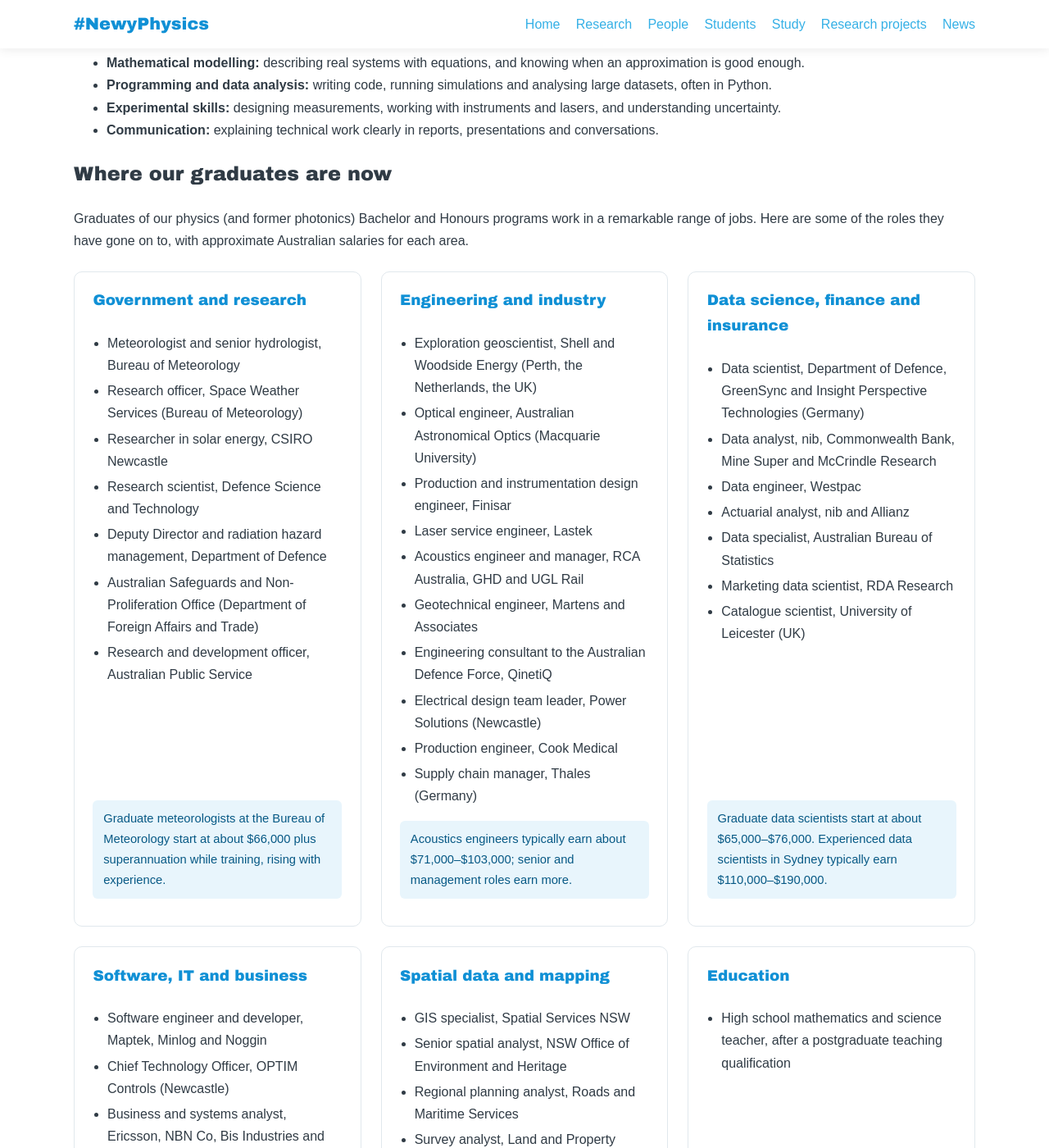
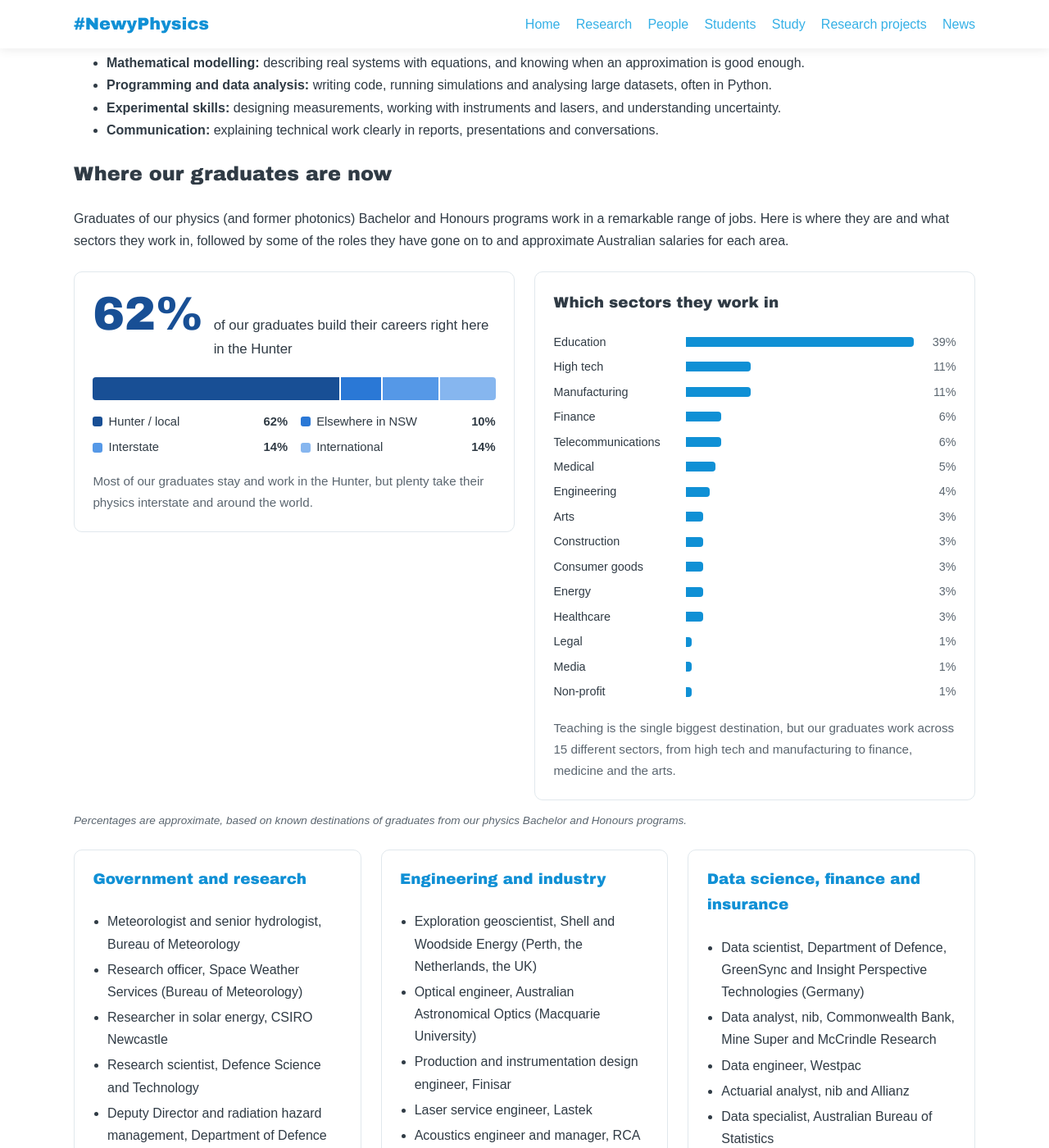
Before and after one commit to NewyPhysics/unofficial_homepage, a Jekyll site: the page built from _teaching/careers.md, in a window 1280 px wide and 1400 px high, scrolled down 419 px. Shown: the whole window at 82% size. Built offline with Jekyll 4.4.1, drawn with Linux system fonts in a browser that asks for light colours.

Commit message:
Careers page: graduate location and sector charts
- Location: headline figure plus a stacked bar in an ordered blue ramp
- Sectors: ranked bar chart
- Figures live in _data/graduate_stats.yml

Co-Authored-By: Claude Opus 5.5 <noreply@anthropic.com>
Claude-Session: https://claude.ai/code/session_01LYcBCLwvG5rvH6dJMd99nN

```diff
--- /dev/null
+++ b/_data/graduate_stats.yml
@@ -0,0 +1,47 @@
+# Graduate destination charts on the careers page (/teaching/careers/).
+# Values are percentages of graduates. They were read off the original pie charts,
+# so they are approximate; replace them with exact figures when available.
+# Location is listed from nearest to furthest (the chart colours follow this order).
+
+location:
+  - label: "Hunter / local"
+    value: 62
+  - label: "Elsewhere in NSW"
+    value: 10
+  - label: "Interstate"
+    value: 14
+  - label: "International"
+    value: 14
+
+# Sectors, largest first.
+sectors:
+  - label: "Education"
+    value: 39
+  - label: "High tech"
+    value: 11
+  - label: "Manufacturing"
+    value: 11
+  - label: "Finance"
+    value: 6
+  - label: "Telecommunications"
+    value: 6
+  - label: "Medical"
+    value: 5
+  - label: "Engineering"
+    value: 4
+  - label: "Arts"
+    value: 3
+  - label: "Construction"
+    value: 3
+  - label: "Consumer goods"
+    value: 3
+  - label: "Energy"
+    value: 3
+  - label: "Healthcare"
+    value: 3
+  - label: "Legal"
+    value: 1
+  - label: "Media"
+    value: 1
+  - label: "Non-profit"
+    value: 1
--- /dev/null
+++ b/_includes/graduate-charts.html
@@ -0,0 +1,36 @@
+{% assign stats = site.data.graduate_stats %}
+{% assign local = stats.location | first %}
+{% assign max_sector = stats.sectors | first %}
+<div class="grad-charts">
+
+  <figure class="grad-chart">
+    <div class="grad-hero">
+      <span class="grad-hero-number">{{ local.value }}%</span>
+      <span class="grad-hero-text">of our graduates build their careers right here in the Hunter</span>
+    </div>
+    <div class="grad-stack" role="img" aria-label="Where our graduates work: {% for l in stats.location %}{{ l.label }} {{ l.value }}%{% unless forloop.last %}, {% endunless %}{% endfor %}">
+      {% for l in stats.location %}<span class="grad-seg grad-loc-{{ forloop.index }}" style="flex-grow: {{ l.value }}" title="{{ l.label }}: {{ l.value }}%"></span>{% endfor %}
+    </div>
+    <ul class="grad-legend">
+      {% for l in stats.location %}<li><span class="grad-swatch grad-loc-{{ forloop.index }}"></span>{{ l.label }} <strong>{{ l.value }}%</strong></li>{% endfor %}
+    </ul>
+    <figcaption>Most of our graduates stay and work in the Hunter, but plenty take their physics interstate and around the world.</figcaption>
+  </figure>
+
+  <figure class="grad-chart">
+    <h3 class="grad-chart-title">Which sectors they work in</h3>
+    <div class="grad-bars" role="img" aria-label="Sectors our graduates work in: {% for s in stats.sectors %}{{ s.label }} {{ s.value }}%{% unless forloop.last %}, {% endunless %}{% endfor %}">
+      {% for s in stats.sectors %}
+      {% assign width = s.value | times: 100.0 | divided_by: max_sector.value %}
+      <div class="grad-bar-row" title="{{ s.label }}: {{ s.value }}%">
+        <span class="grad-bar-label">{{ s.label }}</span>
+        <span class="grad-bar-track"><span class="grad-bar" style="width: {{ width }}%"></span></span>
+        <span class="grad-bar-value">{{ s.value }}%</span>
+      </div>
+      {% endfor %}
+    </div>
+    <figcaption>Teaching is the single biggest destination, but our graduates work across {{ stats.sectors.size }} different sectors, from high tech and manufacturing to finance, medicine and the arts.</figcaption>
+  </figure>
+
+</div>
+<p class="salary-note">Percentages are approximate, based on known destinations of graduates from our physics Bachelor and Honours programs.</p>
--- a/_teaching/careers.md
+++ b/_teaching/careers.md
@@ -15,7 +15,9 @@ A physics degree doesn't lead to just one job. It trains you to understand how t
 
 ## Where our graduates are now
 
-Graduates of our physics (and former photonics) Bachelor and Honours programs work in a remarkable range of jobs. Here are some of the roles they have gone on to, with approximate Australian salaries for each area.
+Graduates of our physics (and former photonics) Bachelor and Honours programs work in a remarkable range of jobs. Here is where they are and what sectors they work in, followed by some of the roles they have gone on to and approximate Australian salaries for each area.
+
+{% include graduate-charts.html %}
 
 <div class="careers" markdown="1">
 
--- a/assets/css/style.css
+++ b/assets/css/style.css
@@ -185,3 +185,26 @@ h1, h2, h3, .logo h1 {
 .career-area li { margin:.25rem 0; }
 .salary { margin-top:auto; background:#e8f5fc; border-radius:6px; padding:.6rem .8rem; font-size:.92rem; color:#075985; }
 .salary-note { font-size:.85rem; color:#5b6670; font-style:italic; }
+
+/* Graduate destination charts */
+.grad-charts { display:grid; grid-template-columns:repeat(auto-fit,minmax(min(320px,100%),1fr)); align-items:start; gap:1.5rem; margin:1.5rem 0 .5rem; }
+.grad-chart { margin:0; background:#fff; border:1px solid #e1e8ed; border-radius:10px; padding:1.4rem; }
+.grad-chart figcaption { margin-top:1rem; font-size:.95rem; color:#5b6670; }
+.grad-chart-title { margin:0 0 1rem; font-size:1.15rem; color:var(--text); }
+.grad-hero { display:flex; align-items:baseline; gap:.8rem; margin-bottom:1.2rem; }
+.grad-hero-number { font-family:"Arial Black","Arial Bold",Arial,sans-serif; font-weight:900; font-size:3.6rem; line-height:1; color:#184f95; }
+.grad-hero-text { font-size:1.05rem; color:var(--text); }
+.grad-stack { display:flex; gap:2px; height:28px; border-radius:4px; overflow:hidden; }
+.grad-seg { min-width:4px; }
+.grad-loc-1 { background:#184f95; } .grad-loc-2 { background:#2a78d6; } .grad-loc-3 { background:#5598e7; } .grad-loc-4 { background:#86b6ef; }
+.grad-legend { list-style:none; padding:0; margin:.9rem 0 0; display:grid; grid-template-columns:repeat(2,minmax(0,1fr)); gap:.4rem 1rem; font-size:.92rem; color:var(--text); }
+.grad-legend li { display:flex; align-items:center; gap:.45rem; }
+.grad-legend strong { margin-left:auto; }
+.grad-swatch { width:12px; height:12px; border-radius:3px; flex:none; }
+.grad-bar-row { display:grid; grid-template-columns:9.5rem 1fr 2.6rem; align-items:center; gap:.6rem; padding:3px 0; font-size:.9rem; }
+.grad-bar-row:hover { background:#f2f8fc; }
+.grad-bar-label { color:var(--text); white-space:nowrap; overflow:hidden; text-overflow:ellipsis; }
+.grad-bar-track { height:12px; }
+.grad-bar { display:block; height:100%; min-width:3px; background:#1090D5; border-radius:0 4px 4px 0; }
+.grad-bar-value { text-align:right; color:#5b6670; font-variant-numeric:tabular-nums; }
+@media (max-width:420px) { .grad-bar-row { grid-template-columns:8.6rem 1fr 2.4rem; font-size:.86rem; } .grad-bar-label { white-space:normal; } .grad-legend { grid-template-columns:1fr; } .grad-hero-number { font-size:2.8rem; } }
```
